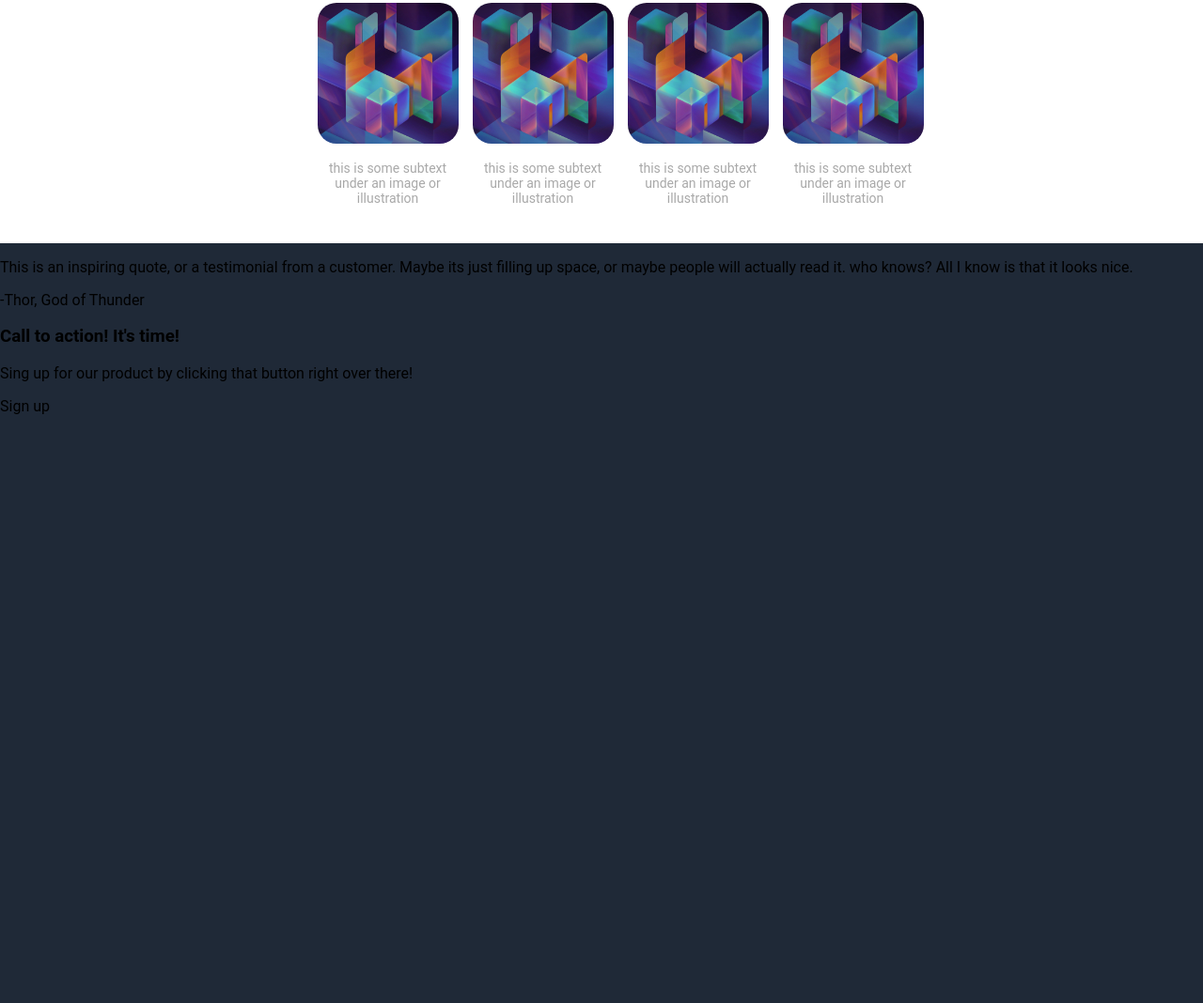
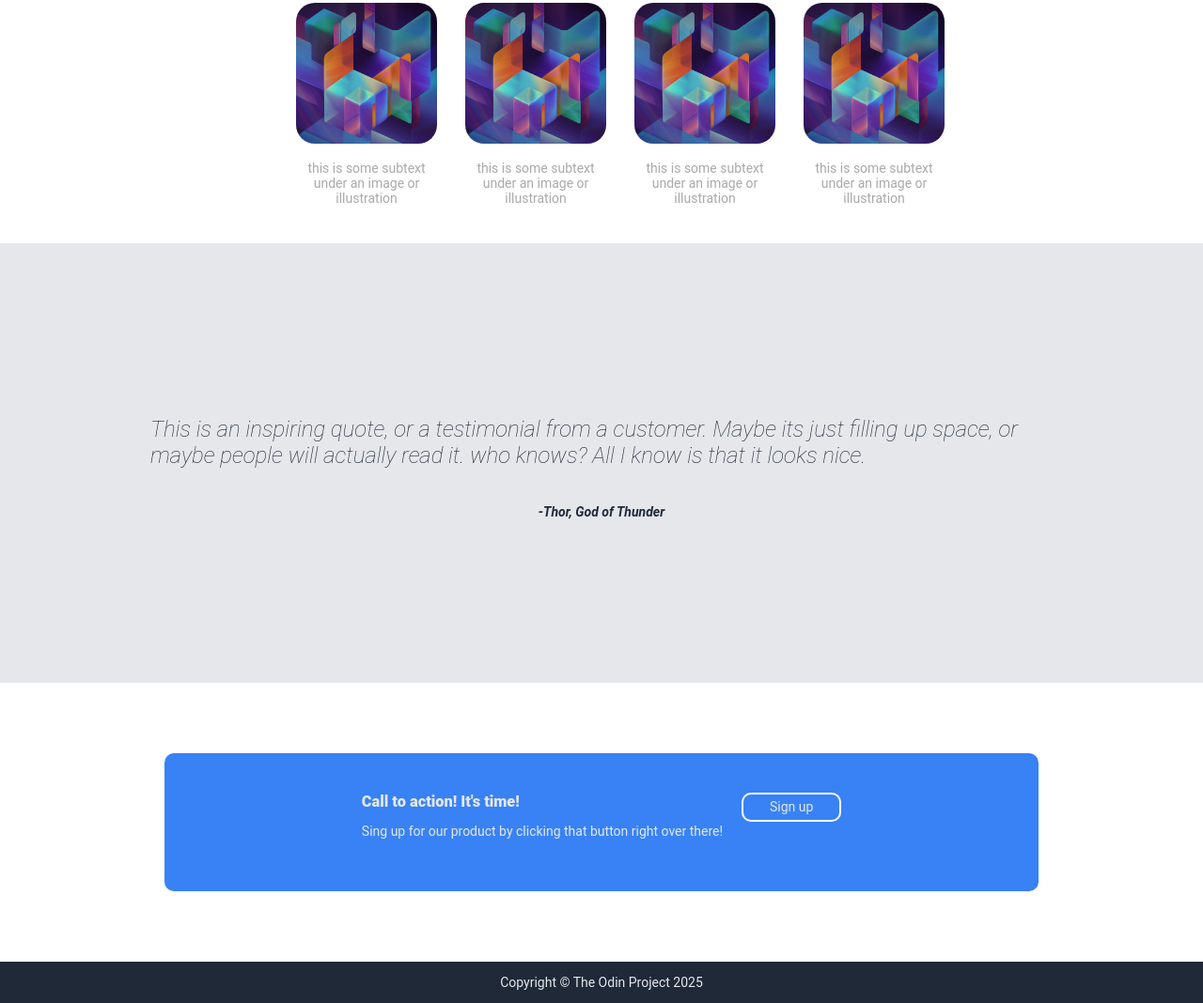
Before and after one commit to brost2000/landing-page, a plain HTML site: page index.html in a window 1280 px wide. Shown: the part 573-1641 px from the top of the page at 94% size. Before the commit the page ends 1031 px from the top, so only its background shows below. Drawn offline with Linux system fonts and the light colour scheme.

Commit message:
rewrote style.css, added copyright

```diff
--- a/index.html
+++ b/index.html
@@ -52,16 +52,21 @@
 
   <div class='quote'>
       <p>This is an inspiring quote, or a testimonial from a customer. Maybe its just filling up space, or maybe people will actually read it. who knows? All I know is that it looks nice.</p>
-      <p>-Thor, God of Thunder</p>
+      <h3>-Thor, God of Thunder</h3>
     </div>
 
     <footer class='footer'>
-      <h3>Call to action! It's time!</h3>
-      <div class='extra'>
-        <p>Sing up for our product by clicking that button right over there!</p>
-        <p>Sign up</p>
+      <div class='footer-content'>
+        <div class='extra'>
+          <h3>Call to action! It's time!</h3>
+          <p>Sing up for our product by clicking that button right over there!</p>
+        </div>
+        <div class='sign-up'><a href='#SINGUP'>Sign up</a></div>
       </div>
     </footer>
 
+    <div class='copyright'>
+      <p>Copyright © The Odin Project 2025</p>
+    </div>
   </body>
 </html>
--- a/style.css
+++ b/style.css
@@ -71,7 +71,7 @@ body {
 }
 
 .introduction .logo h3:hover {
-  background-color:  #06a;
+  background-color:  #1e40af;
   text-decoration: underline;
 }
 
@@ -108,7 +108,7 @@ body {
   display: flex;
   justify-content: space-between;
   align-items: center;
-  gap: 15px;
+  gap: 30px;
 }
 
 .content img {
@@ -125,3 +125,102 @@ body {
   color: darkgray;
   max-width: 150px;
 }
+
+/* Quote */
+
+.quote {
+  display: flex;
+  flex-direction: column;
+  background-color: #e5e7eb;
+  font-weight: 1;
+  font-style: italic;
+
+  justify-content: space-between;
+  align-items: center;
+
+  padding: 10em;
+}
+
+.quote p {
+  font-size: 24px;
+  font-style: italic;
+  color: #1f2937;
+}
+
+.quote h3 {
+  font-size: 14px;
+  color: #1f2939;
+}
+
+/* footer */
+
+.footer {
+  display: flex;
+  justify-content: center;
+  align-items: center;
+
+  background-color: white;
+  font-size: 14px;
+
+  padding-left: 100px;
+  padding-right: 100px;
+  padding-top: 75px;
+  padding-bottom: 75px;
+}
+
+.footer-content {
+  display: flex;
+  flex-direction: row;
+  background-color: #3882f6;
+
+  padding-left: 15em;
+  padding-right: 15em;
+  padding-top: 3em;
+  padding-bottom: 3em;
+
+  color: #e5e7eb;
+  border-radius: 10px;
+  gap: 20px;
+}
+
+.footer h3 {
+  margin: 0;
+  font-weight: 900;
+}
+
+.sign-up {
+  display: flex;
+  justify-content: center;
+  align-items: center;
+
+  width: 100px;
+  height: 25px;
+
+  border: 2px solid white;
+  border-radius: 10px;
+  text-align: center;
+  font-size: 14px;
+  padding: 1px;
+}
+
+.sign-up a {
+  text-decoration: none;
+  color: inherit;
+}
+
+.sign-up:hover {
+  text-decoration: underline;
+  background-color: #1e40af;
+}
+
+/* copyright */
+
+.copyright {
+  display: flex;
+  justify-content: center;
+  align-items: center;
+
+  background-color: #1f2937;
+  font-size: 14px;
+  color: #e5e7eb;
+}
```
